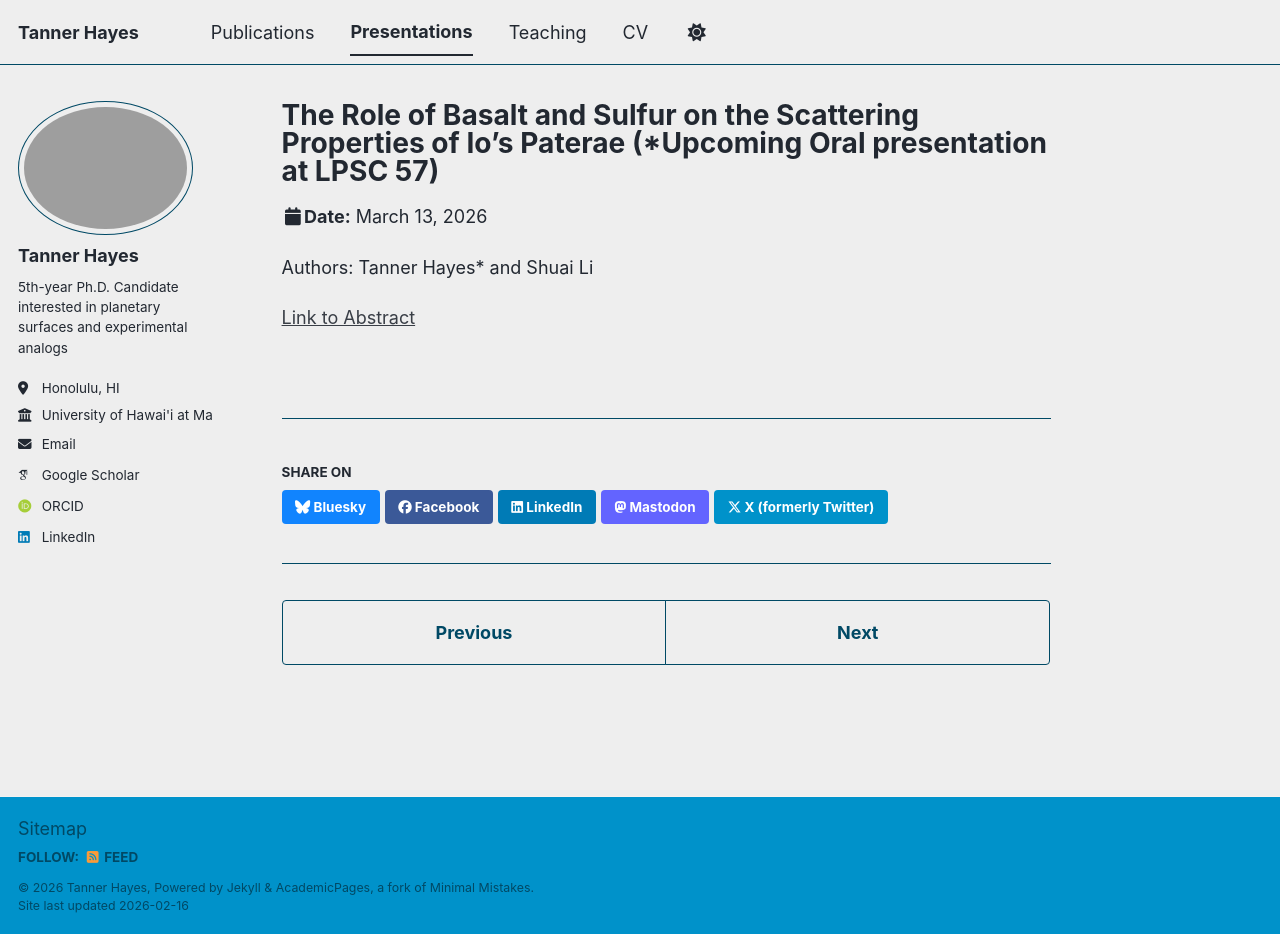
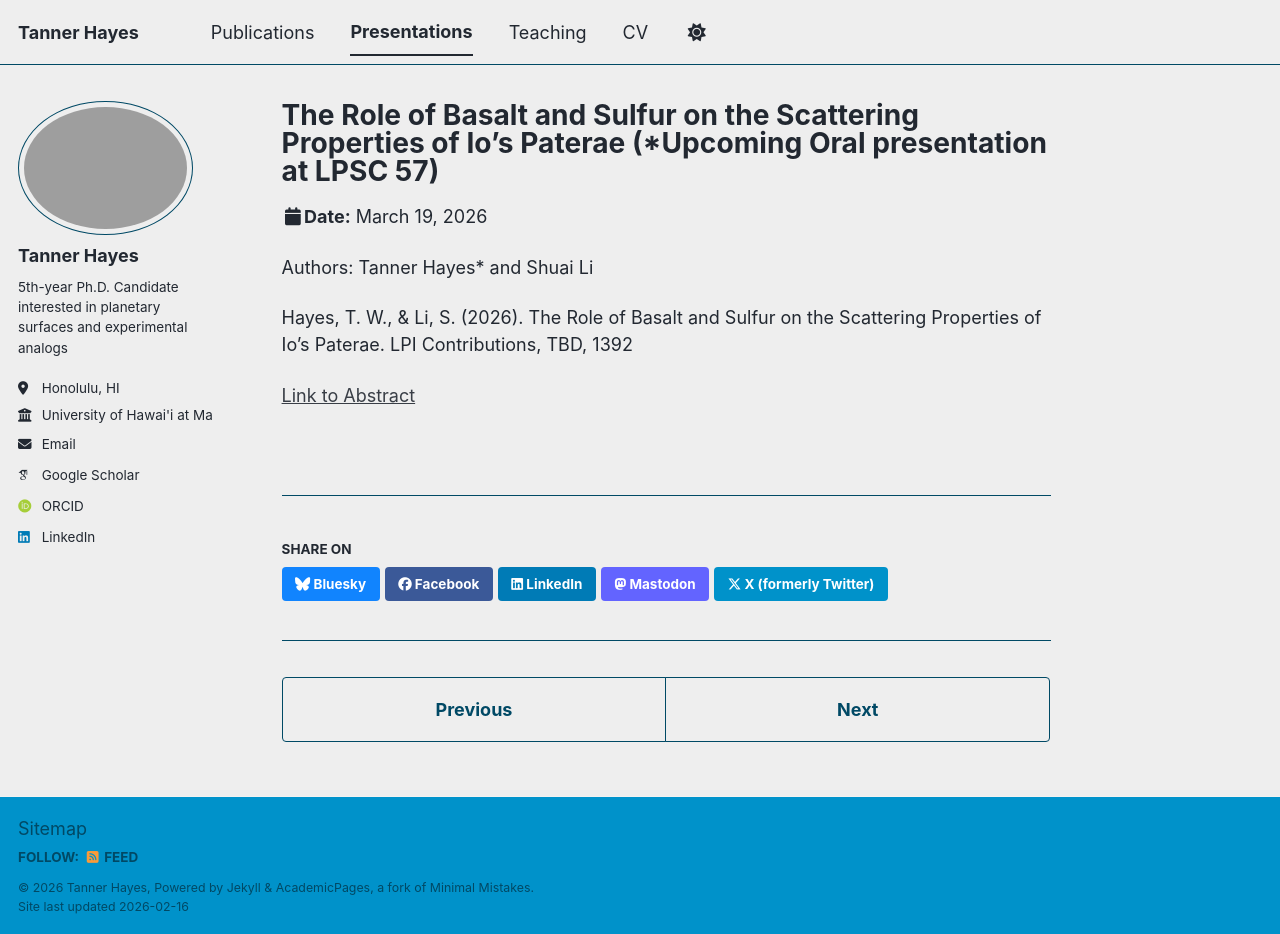
Before and after one commit to th-blip12/twhayes, a Jekyll site: the page built from _talks/LPSC57.md, in a window 1280 px wide and 934 px high. Built offline with Jekyll 4.4.1, drawn with Linux system fonts in a browser that asks for light colours; some web fonts are replaced; a script bundle is joined from its source files by our own code; library files that are not in the unit come from our copies.

Commit message:
Change talk date and update author citation
Updated the date and author citation in the talk details.

```diff
--- a/_talks/LPSC57.md
+++ b/_talks/LPSC57.md
@@ -4,10 +4,12 @@ collection: talks
 type: "Talk"
 permalink: /talks/LPSC57
 venue: "Lunar and Planetary Science Conference 57"
-date: 2026-03-13
+date: 2026-03-19
 location: "The Woodlands, TX"
 ---
 
 Authors: Tanner Hayes* and Shuai Li
 
+Hayes, T. W., & Li, S. (2026). The Role of Basalt and Sulfur on the Scattering Properties of Io's Paterae. LPI Contributions, TBD, 1392
+
 [Link to Abstract](https://www.hou.usra.edu/meetings/lpsc2026/pdf/1392.pdf)
```
